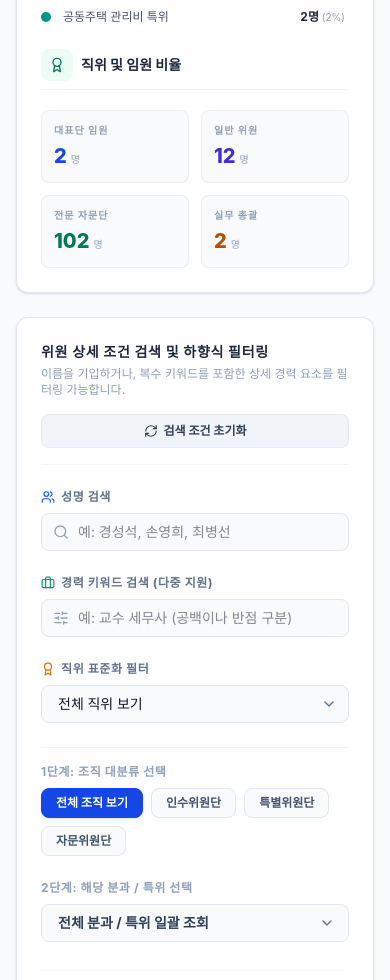
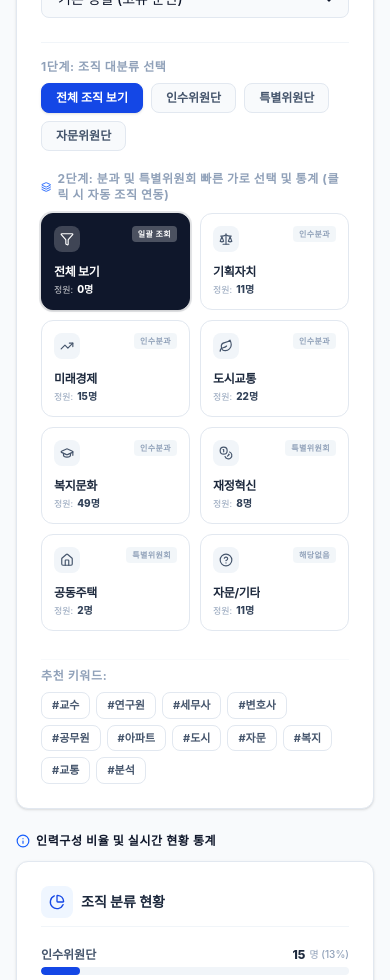
Before and after one commit to jason-public/com, a React (Vite) app: page / in a window 390 px wide. Shown: the part 1020-2000 px from the top of the page. Built offline with nearby package versions, Linux system fonts and the light colour scheme; a web font is replaced by a local one.

Commit message:
feat: add sorting and dynamic department filtering
Implement sorting functionality for member list and add dynamic department count calculation to improve navigation and search experience.

```diff
--- a/src/App.tsx
+++ b/src/App.tsx
@@ -7,6 +7,7 @@ import AnalyticsSection from './components/AnalyticsSection';
 import StatCard from './components/StatCard';
 import ScrollToTop from './components/ScrollToTop';
 import {
+  ArrowUpDown,
   Award,
   BookOpen,
   Briefcase,
@@ -22,6 +23,14 @@ import {
   Target,
   TrendingDown,
   Users,
+  Scale,
+  TrendingUp,
+  Leaf,
+  GraduationCap,
+  Coins,
+  Home,
+  HelpCircle,
+  Filter,
 } from 'lucide-react';
 
 export default function App() {
@@ -34,6 +43,7 @@ export default function App() {
   const [selectedOrg, setSelectedOrg] = useState<string>('전체');
   const [selectedDept, setSelectedDept] = useState<string>('전체');
   const [selectedPosition, setSelectedPosition] = useState<string>('전체');
+  const [sortOrder, setSortOrder] = useState<'none' | 'asc' | 'desc'>('none');
 
   // Interactive Panel States
   const [showAnalytics, setShowAnalytics] = useState(true);
@@ -63,6 +73,103 @@ export default function App() {
     '해당없음'
   ];
 
+  // Dynamic department counts derived once
+  const departmentCounts = useMemo(() => {
+    const counts: Record<string, number> = {};
+    deptsList.forEach(dept => {
+      counts[dept] = INITIAL_MEMBERS.filter(m => m.department === dept).length;
+    });
+    return counts;
+  }, [deptsList]);
+
+  // Handle department click with auto-synchronization of organization
+  const selectDeptWithSync = (dept: string) => {
+    setSelectedDept(dept);
+    if (dept === '전체') {
+      setSelectedOrg('전체');
+    } else if (['기획자치분과', '미래경제분과', '도시교통환경분과', '복지문화교육분과'].includes(dept)) {
+      if (selectedOrg !== '전체' && selectedOrg !== '인수위원단') {
+        setSelectedOrg('인수위원단');
+      }
+    } else if (['재정혁신특위', '공동주택 관리비 특위'].includes(dept)) {
+      if (selectedOrg !== '전체' && selectedOrg !== '특별위원단') {
+        setSelectedOrg('특별위원단');
+      }
+    } else if (dept === '해당없음') {
+      if (selectedOrg !== '전체' && selectedOrg !== '자문위원단' && selectedOrg !== '인수위원단') {
+        setSelectedOrg('전체');
+      }
+    }
+    scrollToResults();
+  };
+
+  const deptOptions = [
+    {
+      name: '전체',
+      label: '전체 보기',
+      subLabel: '일괄 조회',
+      icon: Filter,
+      colorClass: 'hover:bg-slate-50 border-slate-200 text-slate-700',
+      activeClass: 'bg-slate-900 border-slate-900 text-white shadow-sm ring-2 ring-slate-900/10'
+    },
+    {
+      name: '기획자치분과',
+      label: '기획자치',
+      subLabel: '인수분과',
+      icon: Scale,
+      colorClass: 'hover:bg-indigo-50/45 border-indigo-100 text-indigo-900',
+      activeClass: 'bg-indigo-700 border-indigo-700 text-white shadow-md shadow-indigo-100 ring-2 ring-indigo-700/10'
+    },
+    {
+      name: '미래경제분과',
+      label: '미래경제',
+      subLabel: '인수분과',
+      icon: TrendingUp,
+      colorClass: 'hover:bg-blue-50/45 border-blue-100 text-blue-900',
+      activeClass: 'bg-blue-700 border-blue-700 text-white shadow-md shadow-blue-100 ring-2 ring-blue-700/10'
+    },
+    {
+      name: '도시교통환경분과',
+      label: '도시교통',
+      subLabel: '인수분과',
+      icon: Leaf,
+      colorClass: 'hover:bg-emerald-50/45 border-emerald-100 text-emerald-900',
+      activeClass: 'bg-emerald-700 border-emerald-700 text-white shadow-md shadow-emerald-100 ring-2 ring-emerald-700/10'
+    },
+    {
+      name: '복지문화교육분과',
+      label: '복지문화',
+      subLabel: '인수분과',
+      icon: GraduationCap,
+      colorClass: 'hover:bg-purple-50/45 border-purple-100 text-purple-900',
+      activeClass: 'bg-purple-700 border-purple-700 text-white shadow-md shadow-purple-100 ring-2 ring-purple-700/10'
+    },
+    {
+      name: '재정혁신특위',
+      label: '재정혁신',
+      subLabel: '특별위원회',
+      icon: Coins,
+      colorClass: 'hover:bg-amber-50/45 border-amber-100 text-amber-900',
+      activeClass: 'bg-amber-700 border-amber-700 text-white shadow-md shadow-amber-100 ring-2 ring-amber-700/10'
+    },
+    {
+      name: '공동주택 관리비 특위',
+      label: '공동주택',
+      subLabel: '특별위원회',
+      icon: Home,
+      colorClass: 'hover:bg-cyan-50/45 border-cyan-100 text-cyan-950',
+      activeClass: 'bg-cyan-700 border-cyan-700 text-white shadow-md shadow-cyan-100 ring-2 ring-cyan-700/10'
+    },
+    {
+      name: '해당없음',
+      label: '자문/기타',
+      subLabel: '해당없음',
+      icon: HelpCircle,
+      colorClass: 'hover:bg-slate-50 border-slate-200 text-slate-700',
+      activeClass: 'bg-slate-700 border-slate-700 text-white shadow-md shadow-slate-100 ring-2 ring-slate-700/10'
+    }
+  ];
+
   const positionsList = [
     '전체',
     '위원장(부위원장 포함)',
@@ -86,9 +193,9 @@ export default function App() {
     '분석'
   ];
 
-  // Primary filtering logic
+  // Primary filtering and sorting logic
   const filteredMembers = useMemo(() => {
-    return members.filter(member => {
+    const filtered = members.filter(member => {
       // 1. Name search (case-insensitive & space trimmed)
       if (searchQuery.trim()) {
         const nameMatch = member.name.toLowerCase().includes(searchQuery.trim().toLowerCase());
@@ -136,7 +243,16 @@ export default function App() {
 
       return true;
     });
-  }, [members, searchQuery, keywordQuery, selectedOrg, selectedDept, selectedPosition]);
+
+    // Apply sorting
+    if (sortOrder === 'asc') {
+      return [...filtered].sort((a, b) => a.name.localeCompare(b.name, 'ko'));
+    }
+    if (sortOrder === 'desc') {
+      return [...filtered].sort((a, b) => b.name.localeCompare(a.name, 'ko'));
+    }
+    return filtered;
+  }, [members, searchQuery, keywordQuery, selectedOrg, selectedDept, selectedPosition, sortOrder]);
 
   // Statistics calculation for dynamic counts
   const totalCount = INITIAL_MEMBERS.length;
@@ -153,6 +269,7 @@ export default function App() {
     setSelectedOrg('전체');
     setSelectedDept('전체');
     setSelectedPosition('전체');
+    setSortOrder('none');
   };
 
   // Quick select category
@@ -260,19 +377,6 @@ export default function App() {
           />
         </section>
 
-        {/* Analytics Interactive Panel */}
-        {showAnalytics && (
-          <section id="analytics-panel" className="animate-fade-in">
-            <div className="flex items-center gap-2 mb-3 justify-between">
-              <span className="text-xs font-bold tracking-wider text-slate-450 uppercase flex items-center gap-1.5">
-                <Info className="w-3.5 h-3.5 text-blue-600" />
-                인력구성 비율 및 실시간 현황 통계
-              </span>
-            </div>
-            <AnalyticsSection members={filteredMembers} />
-          </section>
-        )}
-
         {/* Search Control Dashboard - Professional Polish styled wrapper */}
         <section id="search-controls" className="bg-white rounded-xl p-6 md:p-8 border border-slate-200 shadow-sm flex flex-col gap-6">
           <div className="flex flex-col lg:flex-row justify-between items-start lg:items-center gap-4 pb-4 border-b border-slate-100">
@@ -291,7 +395,7 @@ export default function App() {
             </button>
           </div>
 
-          <div className="grid grid-cols-1 md:grid-cols-2 lg:grid-cols-3 gap-6">
+          <div className="grid grid-cols-1 md:grid-cols-2 lg:grid-cols-4 gap-6">
 
             {/* Left Col: Name search & suggestions */}
             <div className="flex flex-col gap-2">
@@ -354,10 +458,31 @@ export default function App() {
               </div>
             </div>
 
+            {/* Sort Col: Name sorting option */}
+            <div className="flex flex-col gap-2">
+              <label htmlFor="filter-sort-select" className="text-xs font-bold text-slate-500 uppercase tracking-wider flex items-center gap-1.5">
+                <ArrowUpDown className="w-3.5 h-3.5 text-blue-600" />
+                성명 정렬 순서
+              </label>
+              <div className="relative">
+                <ChevronDown className="absolute right-3 top-1/2 -translate-y-1/2 w-4 h-4 text-slate-550 pointer-events-none" />
+                <select
+                  id="filter-sort-select"
+                  value={sortOrder}
+                  onChange={e => setSortOrder(e.target.value as 'none' | 'asc' | 'desc')}
+                  className="w-full appearance-none pl-4 pr-10 py-2 bg-slate-50 hover:bg-slate-100/70 focus:bg-white border border-slate-200 rounded-lg text-sm font-medium transition-all focus:ring-1 focus:ring-blue-500 focus:border-blue-500 focus:outline-none"
+                >
+                  <option value="none">기본 정렬 (고유 순번)</option>
+                  <option value="asc">성명 오름차순 (ㄱ - ㅎ)</option>
+                  <option value="desc">성명 내림차순 (ㅎ - ㄱ)</option>
+                </select>
+              </div>
+            </div>
+
           </div>
 
           {/* Org & Dept selector grid */}
-          <div className="grid grid-cols-1 lg:grid-cols-2 gap-6 pt-4 border-t border-slate-100">
+          <div className="flex flex-col gap-5 pt-4 border-t border-slate-100">
             {/* Org select tabs */}
             <div className="flex flex-col gap-2">
               <span className="text-xs font-bold text-slate-400 uppercase tracking-wider">1단계: 조직 대분류 선택</span>
@@ -368,7 +493,18 @@ export default function App() {
                     <button
                       key={org}
                       id={`tab-org-${org}`}
-                      onClick={() => setSelectedOrg(org === '전체' ? '전체' : org as OrganizationType)}
+                      onClick={() => {
+                        setSelectedOrg(org === '전체' ? '전체' : org as OrganizationType);
+                        // Custom behavior: if user specifically filters for an organization, reset department unless compatible
+                        if (org === '인수위원단' && !['기획자치분과', '미래경제분과', '도시교통환경분과', '복지문화교육분과', '해당없음'].includes(selectedDept)) {
+                          setSelectedDept('전체');
+                        } else if (org === '특별위원단' && !['재정혁신특위', '공동주택 관리비 특위'].includes(selectedDept)) {
+                          setSelectedDept('전체');
+                        } else if (org === '자문위원단' && selectedDept !== '해당없음') {
+                          setSelectedDept('해당없음');
+                        }
+                        scrollToResults();
+                      }}
                       className={`px-3.5 py-1.5 text-xs font-bold rounded-lg transition-all border ${
                         isActive
                           ? 'bg-blue-700 border-blue-700 text-white shadow-sm'
@@ -383,31 +519,55 @@ export default function App() {
             </div>
 
             {/* Dept selector */}
-            <div className="flex flex-col gap-2">
-              <span className="text-xs font-bold text-slate-400 uppercase tracking-wider">2단계: 해당 분과 / 특위 선택</span>
-              <div className="relative">
-                <ChevronDown className="absolute right-3.5 top-1/2 -translate-y-1/2 w-4 h-4 text-slate-500 pointer-events-none" />
-                <select
-                  id="filter-department-select"
-                  value={selectedDept}
-                  onChange={e => setSelectedDept(e.target.value)}
-                  className="w-full appearance-none pl-4 pr-10 py-2 bg-slate-50 hover:bg-slate-100/70 focus:bg-white border border-slate-200 rounded-lg text-sm font-bold text-slate-700 transition-all focus:ring-1 focus:ring-blue-500 focus:border-blue-500 focus:outline-none"
-                >
-                  <option value="전체">전체 분과 / 특위 일괄 조회</option>
-                  <optgroup label="정규 분과위원회">
-                    <option value="기획자치분과">기획자치분과</option>
-                    <option value="미래경제분과">미래경제분과</option>
-                    <option value="도시교통환경분과">도시교통환경분과</option>
-                    <option value="복지문화교육분과">복지문화교육분과</option>
-                  </optgroup>
-                  <optgroup label="특별 소위원회">
-                    <option value="재정혁신특위">재정혁신특위</option>
-                    <option value="공동주택 관리비 특위">공동주택 관리비 특위</option>
-                  </optgroup>
-                  <optgroup label="기타 자문단">
-                    <option value="해당없음">해당없음 / 규제혁파 등</option>
-                  </optgroup>
-                </select>
+            <div className="flex flex-col gap-2.5">
+              <span className="text-xs font-bold text-slate-400 uppercase tracking-wider flex items-center gap-1.5">
+                <Layers className="w-3.5 h-3.5 text-blue-600" />
+                2단계: 분과 및 특별위원회 빠른 가로 선택 및 통계 (클릭 시 자동 조직 연동)
+              </span>
+
+              <div className="grid grid-cols-2 sm:grid-cols-3 md:grid-cols-4 lg:grid-cols-8 gap-2.5">
+                {deptOptions.map((opt) => {
+                  const isActive = selectedDept === opt.name;
+                  const IconComponent = opt.icon;
+                  const count = departmentCounts[opt.name];
+
+                  return (
+                    <button
+                      key={opt.name}
+                      type="button"
+                      onClick={() => selectDeptWithSync(opt.name)}
+                      className={`flex flex-col justify-between p-3 rounded-xl border text-left transition-all duration-200 cursor-pointer group hover:shadow-xs ${
+                        isActive ? opt.activeClass : `bg-white border-slate-200 text-slate-800 ${opt.colorClass}`
+                      }`}
+                    >
+                      <div className="flex justify-between items-start w-full gap-2 mb-2">
+                        <div className={`p-1.5 rounded-lg transition-all ${
+                          isActive ? 'bg-white/20 text-white' : 'bg-slate-100 text-slate-600 group-hover:bg-white'
+                        }`}>
+                          <IconComponent className="w-3.5 h-3.5" />
+                        </div>
+
+                        <span className={`text-[8px] font-extrabold px-1.5 py-0.5 rounded uppercase tracking-wider shrink-0 ${
+                          isActive
+                            ? 'bg-white/25 text-white'
+                            : 'bg-slate-100/90 text-slate-400'
+                        }`}>
+                          {opt.subLabel}
+                        </span>
+                      </div>
+
+                      <div className="mt-1">
+                        <span className="text-xs font-bold block truncate tracking-tight">{opt.label}</span>
+                        <div className="flex items-center gap-1 mt-0.5">
+                          <span className={`text-[9px] ${isActive ? 'text-white/80' : 'text-slate-400'}`}>정원:</span>
+                          <span className={`text-[10px] font-extrabold ${isActive ? 'text-white' : 'text-slate-700'}`}>
+                            {count !== undefined ? `${count}명` : '0명'}
+                          </span>
+                        </div>
+                      </div>
+                    </button>
+                  );
+                })}
               </div>
             </div>
           </div>
@@ -434,6 +594,19 @@ export default function App() {
           </div>
 
         </section>
+
+        {/* Analytics Interactive Panel */}
+        {showAnalytics && (
+          <section id="analytics-panel" className="animate-fade-in">
+            <div className="flex items-center gap-2 mb-3 justify-between">
+              <span className="text-xs font-bold tracking-wider text-slate-450 uppercase flex items-center gap-1.5">
+                <Info className="w-3.5 h-3.5 text-blue-600" />
+                인력구성 비율 및 실시간 현황 통계
+              </span>
+            </div>
+            <AnalyticsSection members={filteredMembers} />
+          </section>
+        )}
 
         {/* Results Info Bar */}
         <div id="results-count-bar" className="flex justify-between items-center bg-white py-3.5 px-6 rounded-lg border border-slate-200 text-xs text-slate-500">
```
